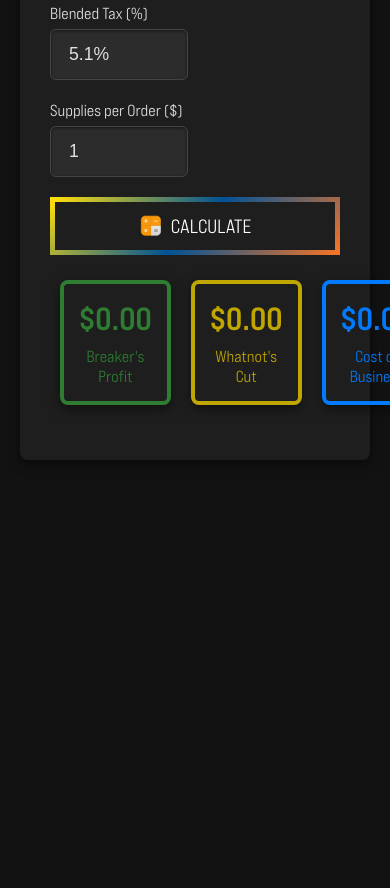
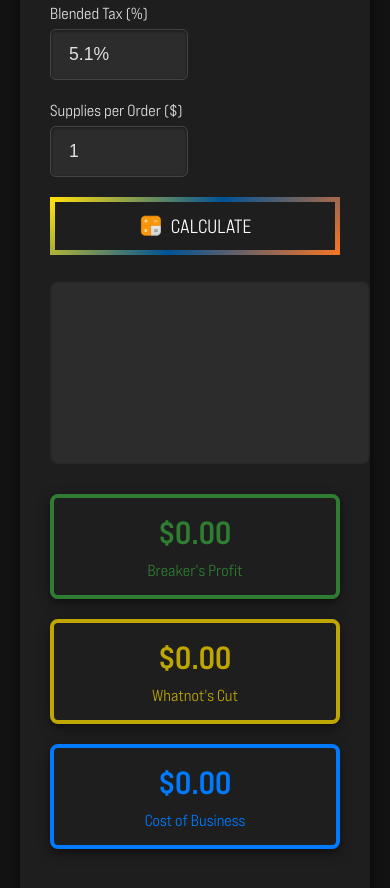
Before and after one commit to dogispilot/break-pricing, a plain HTML site: page index.html in a window 390 px wide. Shown: the part 802-1690 px from the top of the page. Before the commit the page ends 1282 px from the top, so only its background shows below. Drawn offline with nearby package versions, Linux system fonts and the light colour scheme.

Commit message:
moving profit calculations to make room for key players

```diff
--- a/index.html
+++ b/index.html
@@ -36,7 +36,6 @@
       margin: 0;
       padding: 20px;
     }
-    /* About link styling now relative to container */
     .about-link {
       position: absolute;
       top: 20px;
@@ -81,11 +80,9 @@
       color: #e0e0e0;
       margin-top: 0;
     }
-    /* Apply bold font to the "Suggested Team Prices" header */
     #teamPricesHeader {
       font-family: 'BreakPricingFontBold', sans-serif;
     }
-    /* Form layout styling */
     form#calcForm {
       margin-bottom: 25px;
     }
@@ -101,7 +98,6 @@
       display: flex;
       flex-direction: column;
     }
-    /* Added for button form-groups without a label */
     .form-group.no-label {
       margin-top: 1.5em;
     }
@@ -131,7 +127,6 @@
       box-shadow: 0 0 5px rgba(0,123,255,0.5);
       outline: none;
     }
-    /* Remove spinner arrows from number inputs */
     input[type=number]::-webkit-outer-spin-button,
     input[type=number]::-webkit-inner-spin-button {
       -webkit-appearance: none;
@@ -140,7 +135,6 @@
     input[type=number] {
       -moz-appearance: textfield;
     }
-    /* Container for the input and lookup buttons */
     .input-button-group {
       display: flex;
       align-items: center;
@@ -152,7 +146,6 @@
     .form-actions button {
       cursor: pointer;
     }
-    /* Updated Calculate Button Styling - now hollow with a gradient border and rounded corners */
     .calculate-btn {
       width: 500px;
       padding: 16px 30px;
@@ -174,14 +167,13 @@
     .calculate-btn:hover {
       transform: scale(1.05);
     }
-    /* Lookup button styles updated for a hollow look */
     .lookup-button {
       padding: 12px 20px;
       font-size: 1rem;
-      border: 1px solid #888; /* grey border */
+      border: 1px solid #888;
       border-radius: 6px;
-      background: transparent; /* hollow style */
-      color: #fff; /* white text */
+      background: transparent;
+      color: #fff;
       cursor: pointer;
       transition: transform 0.2s, box-shadow 0.2s, background 0.2s;
       display: flex;
@@ -206,7 +198,6 @@
       transform: scale(1.05);
       box-shadow: 0 4px 12px rgba(0, 0, 0, 0.3);
     }
-    /* Steel City button styling updated for hollow look */
     .steelcity-button {
       background: transparent;
       border: 1px solid #888;
@@ -216,25 +207,31 @@
       transform: scale(1.05);
       box-shadow: 0 4px 12px rgba(0, 0, 0, 0.3);
     }
-    /* Pie chart container */
+    /* New container to hold the pie chart and summary boxes side-by-side */
+    .chart-summary-container {
+      display: flex;
+      gap: 20px;
+      margin-bottom: 25px;
+    }
+    /* Pie chart container styling remains mostly the same */
     #chartContainer {
-      margin-bottom: 25px;
+      flex: 1;
       height: 300px;
       background: #2c2c2c;
       padding: 15px;
       border-radius: 8px;
       box-shadow: inset 0 1px 3px rgba(0,0,0,0.5);
-      display: none;
     }
-    /* Summary boxes styling (below the pie chart) */
+    /* Updated summary container to stack boxes vertically matching the pie chart height */
     .summary-container {
+      flex: 1;
       display: flex;
-      justify-content: space-between;
-      margin-bottom: 25px;
+      flex-direction: column;
+      height: 300px;
     }
     .summary-container .summary-box {
       flex: 1;
-      margin: 0 10px;
+      margin: 5px 0;
       padding: 15px;
       border-radius: 8px;
       text-align: center;
@@ -244,7 +241,7 @@
       cursor: pointer;
       box-shadow: 0 4px 12px rgba(0,0,0,0.5);
     }
-    /* Updated styling for summary box buttons */
+    /* Existing summary box styles */
     #totalProfitBox {
       background-color: transparent;
       border: 4px solid #2e7d32;
@@ -324,7 +321,6 @@
       margin-right: 8px;
       border-radius: 50%;
     }
-    /* Mobile-friendly adjustments */
     @media (max-width: 600px) {
       .form-row .form-group {
         min-width: 100%;
@@ -339,9 +335,17 @@
         padding: 12px 20px;
         font-size: 1.2rem;
       }
+      .chart-summary-container {
+        flex-direction: column;
       }
-
-    /* Glow effects for buttons on hover using provided colors */
+      #chartContainer, .summary-container {
+        width: 100%;
+        height: auto;
+      }
+      .summary-container .summary-box {
+        margin: 10px 0;
+      }
+    }
     .glow-outofthebox:hover {
       box-shadow: 0 0 8px #F70000, 0 0 16px #F70000;
     }
@@ -364,7 +368,6 @@
       box-shadow: 0 0 8px #021E9B, 0 0 16px #021E9B;
     }
   </style>
-  <!-- Include Chart.js for the pie chart -->
   <script src="https://cdn.jsdelivr.net/npm/chart.js"></script>
 </head>
 <body>
@@ -392,14 +395,12 @@
           </select>
         </div>
         <div class="form-group no-label">
-          <!-- Updated TCDB button with reduced padding and centered content -->
           <button type="button" class="lookup-button small glow-tcdb" onclick="openTcdbSearch()" style="padding: 8px 12px; justify-content: center;">
             <img src="resources/tcdb.jpg" alt="TCDB Logo">
             TCDB
           </button>
         </div>
         <div class="form-group no-label">
-          <!-- Updated HockeyChecklists.com button with centered content -->
           <button type="button" class="lookup-button small glow-hockeychecklists" onclick="openHockeyChecklistsSearch()" style="justify-content: center;">
             <img src="resources/hockeychecklists.png" alt="Hockey Checklists Icon">
             HockeyChecklists.com
@@ -411,28 +412,23 @@
         <div class="form-group">
           <label for="casePrice">Cost of a Case ($)</label>
           <div class="input-button-group">
-            <!-- Updated default price from 420.69 to 1999.99 -->
             <input type="number" id="casePrice" class="case-price-input" step="0.01" required placeholder="Enter price" value="1999.99">
             <button type="button" class="lookup-button small glow-daveadams" onclick="openSetSearch()">
               <img src="https://i.pinimg.com/280x280_RS/78/07/f6/7807f6a72b75f844ed54bc06b83c3bed.jpg" alt="Lookup Icon">
               Dave & Adams
             </button>
-            <!-- Updated Steel City button with glow class -->
             <button type="button" class="lookup-button small steelcity-button glow-steelcity" onclick="openSteelCitySearch()">
               <img src="https://www.steelcitycollectibles.com/storage/img/logo-scc.svg" alt="Steel City Logo">
               Steel City
             </button>
-            <!-- Updated Midwest Cards button with glow class -->
             <button type="button" class="lookup-button small glow-midwestcards" onclick="openMidwestCardsSearch()">
               <img src="resources/midwestcards.png" alt="Midwest Cards Logo">
               Midwest Cards
             </button>
-            <!-- Updated Blowout Cards button with glow class -->
             <button type="button" class="lookup-button small glow-blowout" onclick="openBlowoutCardsSearch()">
               <img src="https://www.blowoutcards.com/skin/frontend/base/default/images/logo-BC-Trademark3.png" alt="Blowout Cards Logo">
               Blowout Cards
             </button>
-            <!-- Updated Out of the Box button with glow class -->
             <button type="button" class="lookup-button small glow-outofthebox" onclick="openOotbSearch()">
               <img src="resources/ootb.png" alt="Out of the Box Logo">
               Out of the Box
@@ -467,12 +463,14 @@
       </div>
     </form>
 
+    <!-- New container for pie chart and summary boxes -->
+    <div class="chart-summary-container">
       <!-- Pie Chart for Distribution -->
       <div id="chartContainer">
         <canvas id="pieChart"></canvas>
       </div>
 
-    <!-- Summary Boxes (below the pie chart) -->
+      <!-- Summary Boxes stacked vertically -->
       <div class="summary-container">
         <div id="totalProfitBox" class="summary-box">
           <div class="amount">$0.00</div>
@@ -488,6 +486,7 @@
           <div class="amount">$0.00</div>
           <div class="label">Cost of Business</div>
           <div class="toast">Cost of Business includes transaction fees and additional per order supplies cost.</div>
+        </div>
       </div>
     </div>
 
@@ -536,14 +535,13 @@
     }
 
     // Populate the set selector based on the selected year.
-    // Updated to sort the sets alphabetically.
     function populateSetSelector() {
       const selectedYear = document.getElementById('yearSelect').value;
       const setSelect = document.getElementById('setSelect');
       setSelect.innerHTML = '<option value="">--Select a Set--</option>';
       if (!selectedYear) return;
       const filteredSets = setData.filter(set => set.year === selectedYear);
-      filteredSets.sort((a, b) => a.name.localeCompare(b.name)); // Alphabetical sort
+      filteredSets.sort((a, b) => a.name.localeCompare(b.name));
       filteredSets.forEach(set => {
         const option = document.createElement('option');
         option.value = set.name;
@@ -559,7 +557,6 @@
       if (!selectedYear || !selectedSet) return;
       const setObj = setData.find(set => set.year === selectedYear && set.name === selectedSet);
       if (setObj && setObj.price) {
-        // Remove "$" and commas, then convert to a float.
         const priceValue = parseFloat(setObj.price.replace(/[$,]/g, ''));
         document.getElementById('casePrice').value = priceValue;
       }
@@ -581,7 +578,6 @@
           }
           setData = jsonData.sets;
           populateYearSelector();
-          // Attach change event listener to update the case price when a set is selected.
           document.getElementById('setSelect').addEventListener('change', updateCasePrice);
         })
         .catch(error => {
@@ -628,7 +624,6 @@
       "Winnipeg Jets": "https://assets.nhle.com/logos/nhl/svg/WPG_dark.svg"
     };
 
-    // Open dacardworld search query with year prefix.
     function openSetSearch() {
       const selectedSet = document.getElementById('setSelect').value;
       const selectedYear = document.getElementById('yearSelect').value;
@@ -646,7 +641,6 @@
       window.open(url, "_blank");
     }
 
-    // Open Steel City search query using the same query logic.
     function openSteelCitySearch() {
       const selectedSet = document.getElementById('setSelect').value;
       const selectedYear = document.getElementById('yearSelect').value;
@@ -664,7 +658,6 @@
       window.open(url, "_blank");
     }
 
-    // Open TCDB search query using updated logic (removed "hobby case").
     function openTcdbSearch() {
       const selectedSet = document.getElementById('setSelect').value;
       const selectedYear = document.getElementById('yearSelect').value;
@@ -682,7 +675,6 @@
       window.open(url, "_blank");
     }
 
-    // New function for HockeyChecklists using the provided base URL.
     function openHockeyChecklistsSearch() {
       const selectedSet = document.getElementById('setSelect').value;
       const selectedYear = document.getElementById('yearSelect').value;
@@ -700,7 +692,6 @@
       window.open(url, "_blank");
     }
 
-    // Open Midwest Cards search query using the same query logic.
     function openMidwestCardsSearch() {
       const selectedSet = document.getElementById('setSelect').value;
       const selectedYear = document.getElementById('yearSelect').value;
@@ -718,7 +709,6 @@
       window.open(url, "_blank");
     }
 
-    // Open Blowout Cards search query using the same query logic.
     function openBlowoutCardsSearch() {
       const selectedSet = document.getElementById('setSelect').value;
       const selectedYear = document.getElementById('yearSelect').value;
@@ -736,7 +726,6 @@
       window.open(url, "_blank");
     }
 
-    // Open Out of the Box search query (replacing Mintink).
     function openOotbSearch() {
       const selectedSet = document.getElementById('setSelect').value;
       const selectedYear = document.getElementById('yearSelect').value;
@@ -754,7 +743,6 @@
       window.open(url, "_blank");
     }
 
-    // New function to open an eBay search for the team.
     function openTeamSearch(teamName) {
       const selectedYear = document.getElementById('yearSelect').value;
       const selectedSet = document.getElementById('setSelect').value;
@@ -762,14 +750,12 @@
         alert('Please select both a year and a set.');
         return;
       }
-      // Use only the first year if it is in a range (e.g. "2022-23")
       const firstYear = selectedYear.split('-')[0];
       const query = firstYear + " " + selectedSet + " " + teamName;
       const url = "https://www.ebay.com/sch/i.html?_nkw=" + encodeURIComponent(query) + "&_sop=16&rt=nc&LH_Sold=1&LH_Complete=1";
       window.open(url, "_blank");
     }
 
-    // Function to calculate and render profits along with updating the pie chart.
     function calculateProfit() {
       const selectedYear = document.getElementById('yearSelect').value;
       const selectedSetName = document.getElementById('setSelect').value;
@@ -805,7 +791,6 @@
         const whatnotFees = cost * 0.08;
         const transactionFees = ((price * (1 + blendedTax)) * 0.029) + 0.30;
         const profit = price - cost - whatnotFees - transactionFees - supplies;
-        // Calculate the distribution percentage rounded to one decimal place
         const distribution = ((count / totalCards) * 100).toFixed(1) + '%';
 
         rows.push({
@@ -845,14 +830,12 @@
       resultsHtml += tbodyHtml + '</tbody></table>';
       document.getElementById('results').innerHTML = resultsHtml;
 
-      // Show/hide the header based on whether there are team rows.
       if (rows.length > 0) {
         document.getElementById('teamPricesHeader').style.display = 'block';
       } else {
         document.getElementById('teamPricesHeader').style.display = 'none';
       }
 
-      // Store the current table data globally.
       tableData = rows;
 
       const chartData = [totalProfit, totalWhatnotsCut, totalCostOfBusiness];
@@ -891,7 +874,6 @@
       }
     }
 
-    // Function to render table rows.
     function renderRows(arr) {
       let html = '';
       arr.forEach(row => {
@@ -914,7 +896,6 @@
       return html;
     }
 
-    // Sort table using the global tableData.
     function sortTable(columnIndex) {
       if (!tableData) return;
 
@@ -963,7 +944,6 @@
       tbody.innerHTML = renderRows(tableData);
     }
 
-    // Toggle toast tooltips for summary boxes.
     const summaryBoxes = document.querySelectorAll('.summary-box');
     summaryBoxes.forEach(box => {
       box.addEventListener('click', function() {
```
Lines whose indentation alone changed are shown as unchanged.
